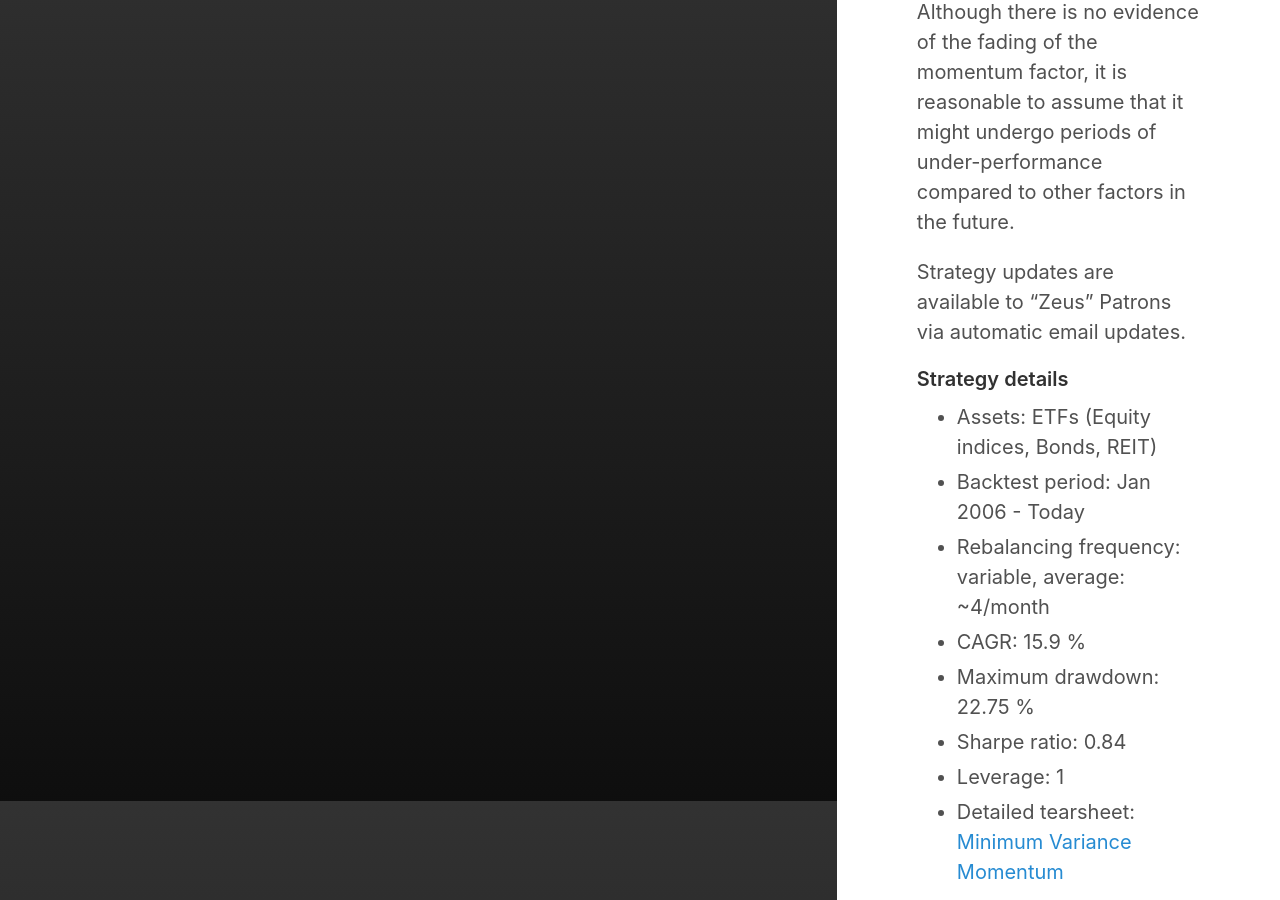
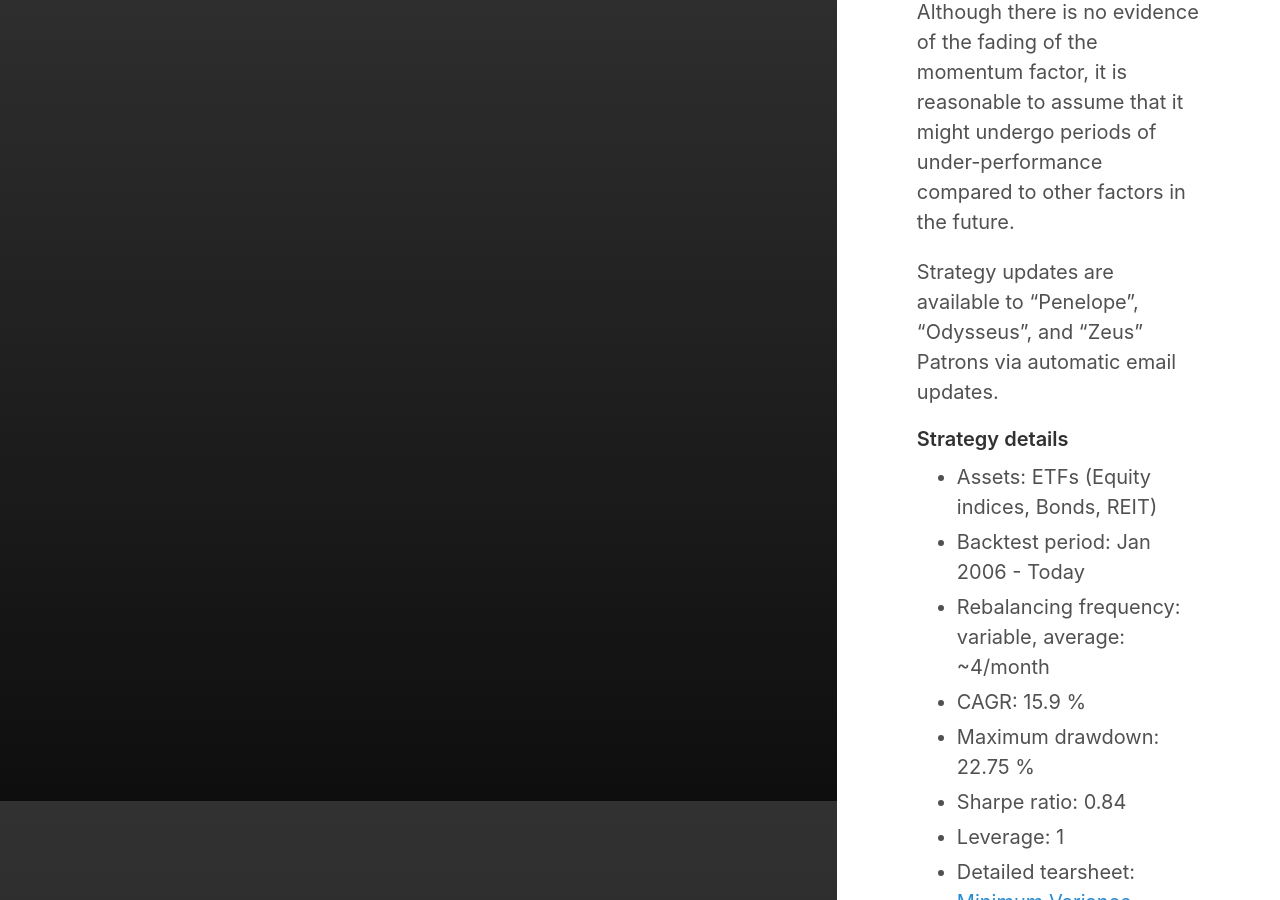
Before and after one commit to IthacaResearch/ithacaresearch.github.io, a Jekyll site: the page built from _posts/2020-09-03-Minimum-Variance-Momentum.md, in a window 1280 px wide and 900 px high, scrolled down 999 px. Built offline with Jekyll 4.4.1, drawn with Linux system fonts in a browser that asks for light colours.

Commit message:
Update 2020-09-03-Minimum-Variance-Momentum.md

```diff
--- a/_posts/2020-09-03-Minimum-Variance-Momentum.md
+++ b/_posts/2020-09-03-Minimum-Variance-Momentum.md
@@ -13,7 +13,7 @@ The main advantage of this strategy is its ability to capture the high returns o
 
 The main risk of this strategy is its dependence on the persistence of the momentum factor in global markets. Although there is no evidence of the fading of the momentum factor, it is reasonable to assume that it might undergo periods of under-performance compared to other factors in the future.
 
-Strategy updates are available to "Zeus" Patrons via automatic email updates.
+Strategy updates are available to "Penelope", "Odysseus", and "Zeus" Patrons via automatic email updates.
 
 #### Strategy details
 * Assets: ETFs (Equity indices, Bonds, REIT)
```
